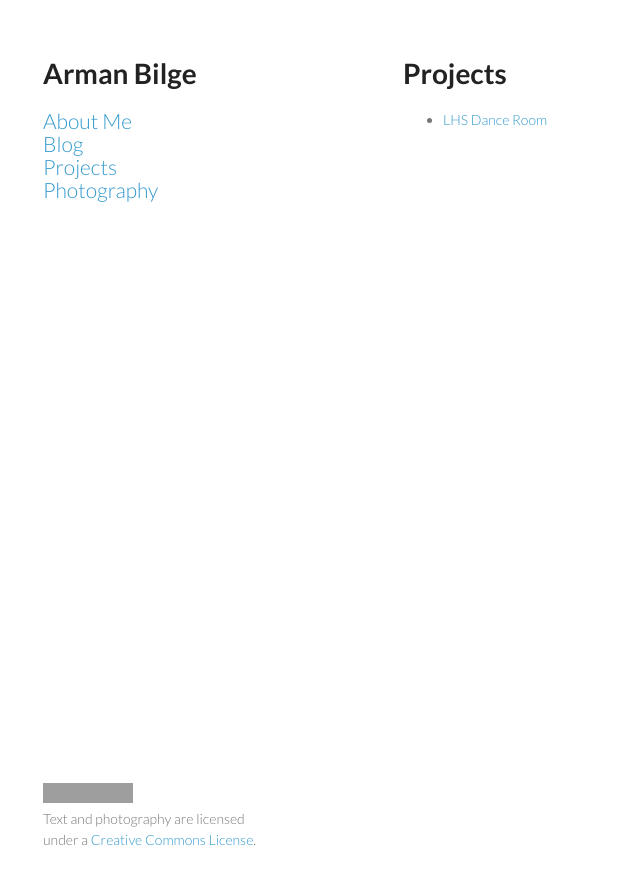
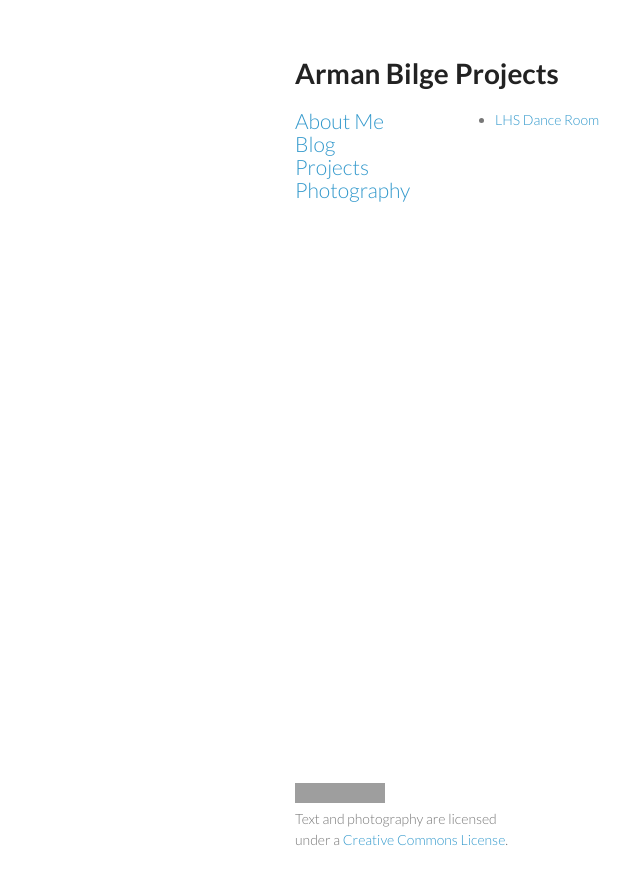
Before and after one commit to armanbilge/armanbilge.github.io, a Jekyll site: the page built from projects/index.md, in a window 1280 px wide. Shown: the top 885 px of the page, without its empty margins (15-655 px from the left). Built offline with Jekyll 4.4.1, drawn with Linux system fonts in a browser that asks for light colours; grey boxes are pictures that could not be loaded.

Commit message:
Update styles.css

```diff
--- a/stylesheets/styles.css
+++ b/stylesheets/styles.css
@@ -46,8 +46,8 @@ a small {
 }
 
 .wrapper {
-  width:860px;
-  margin:0 0;
+  width:660px;
+  margin:0 auto;
 }
 
 blockquote {
```
